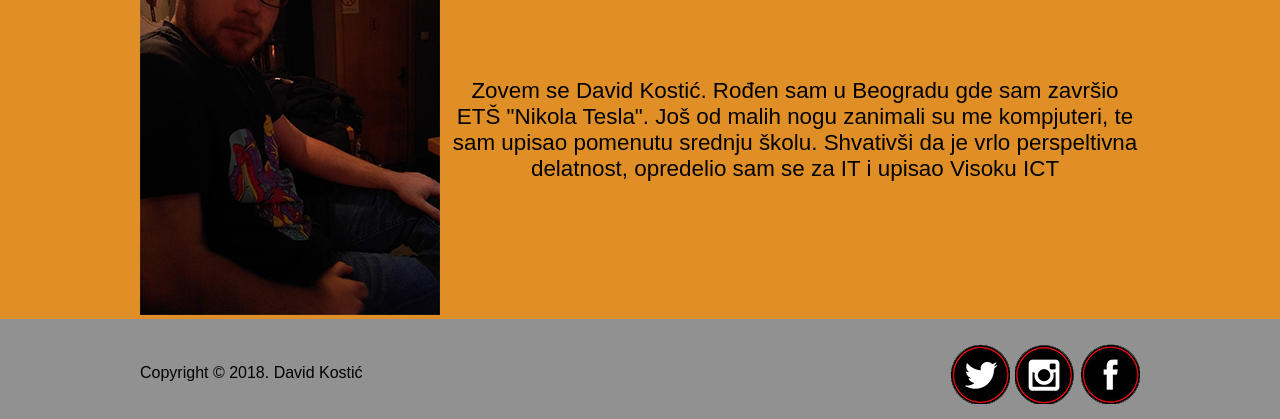
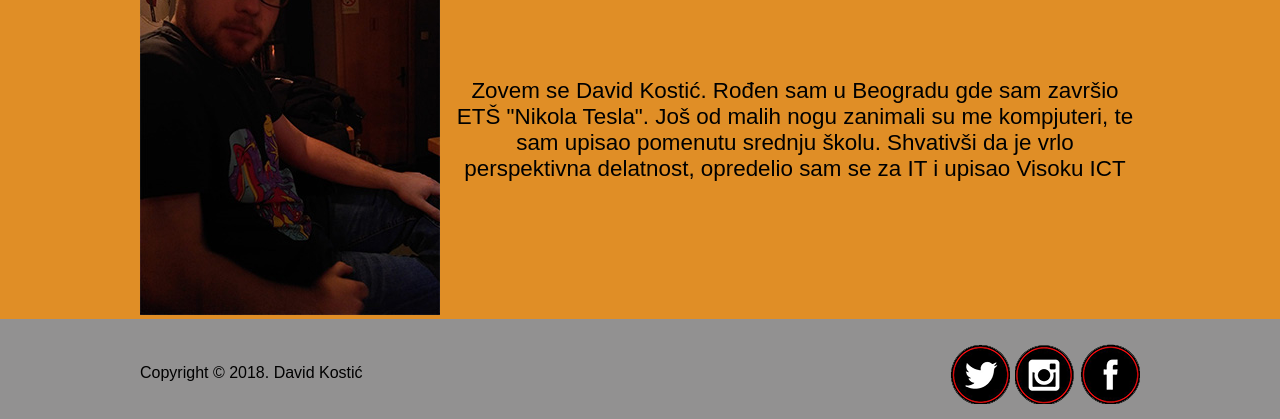
Before and after one commit to Daxy9/Daxy9.github.io, a plain HTML site: page autor.html in a window 1280 px wide. Shown: the part 675-1094 px from the top of the page. Drawn offline with Linux system fonts and the light colour scheme.

Commit message:
Update autor.html

```diff
--- a/autor.html
+++ b/autor.html
@@ -39,7 +39,7 @@
 			</div>
 			<div id="autorTxt">
 				<h1>O meni</h1>
-				<h2>Zovem se David Kostić. Rođen sam u Beogradu gde sam završio ETŠ "Nikola Tesla". Još od malih nogu zanimali su me kompjuteri, te sam upisao pomenutu srednju školu. Shvativši da je vrlo perspeltivna delatnost, opredelio sam se za IT i upisao Visoku ICT</h2>
+				<h2>Zovem se David Kostić. Rođen sam u Beogradu gde sam završio ETŠ "Nikola Tesla". Još od malih nogu zanimali su me kompjuteri, te sam upisao pomenutu srednju školu. Shvativši da je vrlo perspektivna delatnost, opredelio sam se za IT i upisao Visoku ICT</h2>
 			</div>
 			<div class="cleaner"></div>
 		</div>
```
